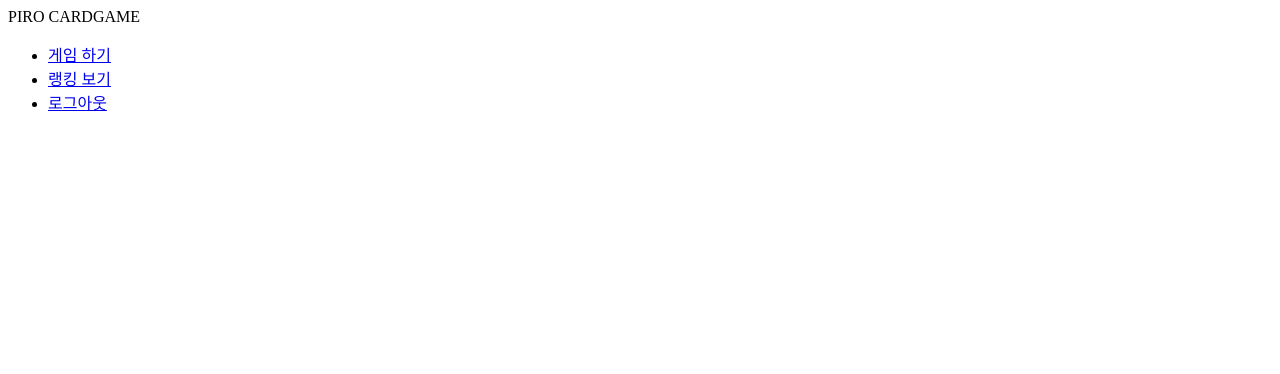
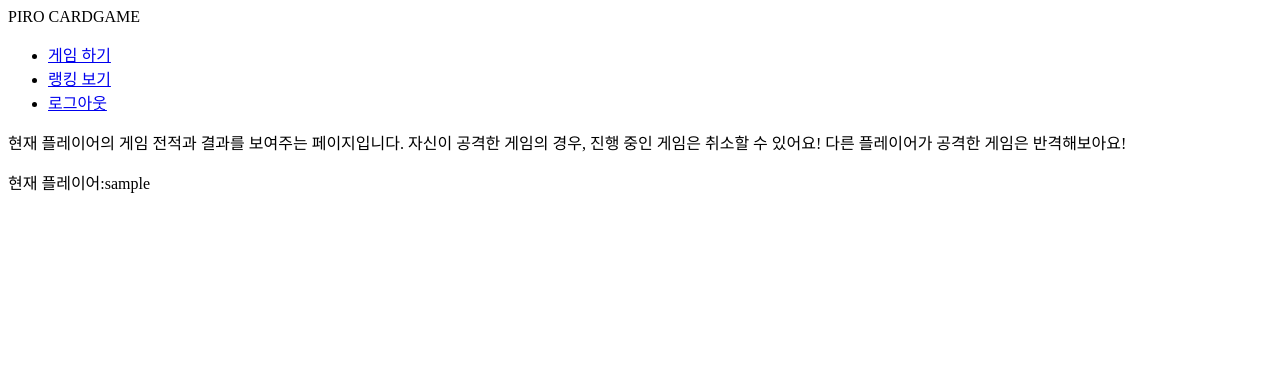
Before and after one commit to kshjessica/piro14_card-game, a Django app: page /list/ in a window 1280 px wide. Shown: the top 374 px of the page. Run offline with Django 3.2, Linux system fonts and the light colour scheme; the visitor is signed in with stand-in values (Sample User, id 1); data that the repository does not hold is empty.

Commit message:
modified game_list.html

```diff
--- a/games/templates/games/game_list.html
+++ b/games/templates/games/game_list.html
@@ -1,13 +1,22 @@
 {% extends 'games/layout.html' %}
 
 {% block content %}
-    <ol>
+    <div class="game_list_page_info">
+        <p>
+            현재 플레이어의 게임 전적과 결과를 보여주는 페이지입니다.
+            자신이 공격한 게임의 경우, 진행 중인 게임은 취소할 수 있어요!
+            다른 플레이어가 공격한 게임은 반격해보아요!
+        </p>
+    </div>
+    <div class="game_list_page_main">
+        <div>현재 플레이어:{{request.user}}</div>
+        <ol reversed>
             {% for game in request.user.participated_games %}
-        <li class="game_title">
-            <div>
+                <li>
+                    <div class="game_title">
                         <a href="">{{game}}</a>
                     </div>
-            <div>
+                    <div class="game_result">
                         {% if game.is_end %}
                         <div>
                             결과:
@@ -29,11 +38,15 @@
                             </div>
                         {% else %}
                             <div>
-                        <a href=""><button>반격하기</button></a>
+                                <a href="{% url 'games:game_counter' game.pk %}"><button>반격하기</button></a>
                             </div>
                         {% endif %}
+                    </div>
+                    <div class="game_detail">
+                        <a href="{% url 'games:game_detail' pk=game.pk %}"><button>게임정보</button></a>
                     </div>
                 </li>
             {% endfor %}
             </ol>
+    </div>
 {% endblock content %}
```
Lines whose indentation alone changed are shown as unchanged.
